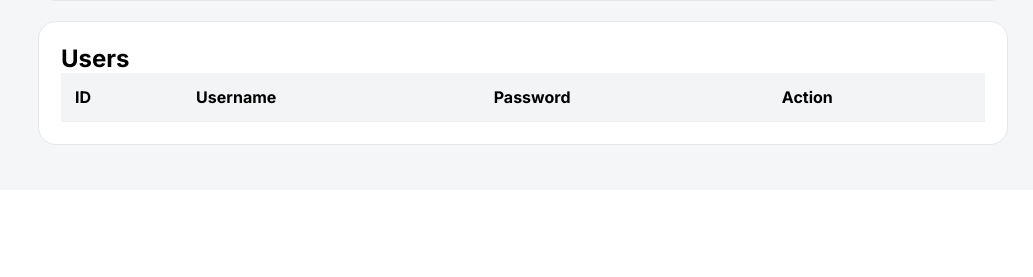
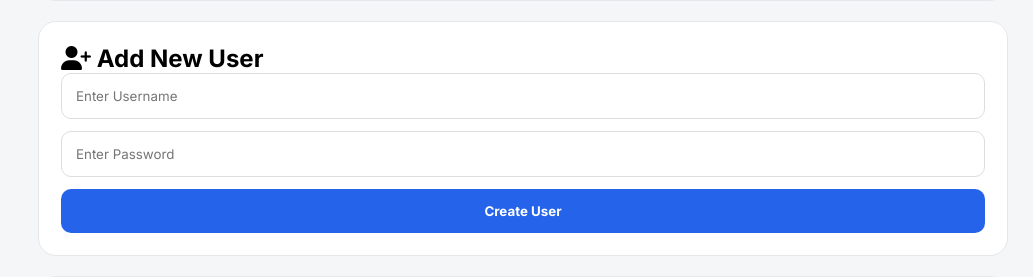
Before and after one commit to Rawish007/dashboard, a Flask app: page /admin in a window 1280 px wide. Shown: the part 873-1150 px from the top of the page, without its empty margins (247-1280 px from the left). Before the commit the page ends 1018 px from the top, so only its background shows below. Run offline with Flask 3, Linux system fonts and the light colour scheme; the visitor is signed in with stand-in values (Sample User, id 1); data comes from the database, SQL or seed files in the repository; data that the repository does not hold is empty.

Commit message:
Update admin.html

```diff
--- a/templates/admin.html
+++ b/templates/admin.html
@@ -286,6 +286,22 @@ th{
 
     </div>
 
+<div class="box">
+
+    <h2><i class="fa-solid fa-user-plus"></i> Add New User</h2>
+
+    <form action="/add-user" method="POST">
+
+        <input type="text" name="username" placeholder="Enter Username" required>
+
+        <input type="password" name="password" placeholder="Enter Password" required>
+
+        <button type="submit">Create User</button>
+
+    </form>
+
+</div>
+
     <!-- USERS TABLE -->
     <div class="table-box">
 
```
